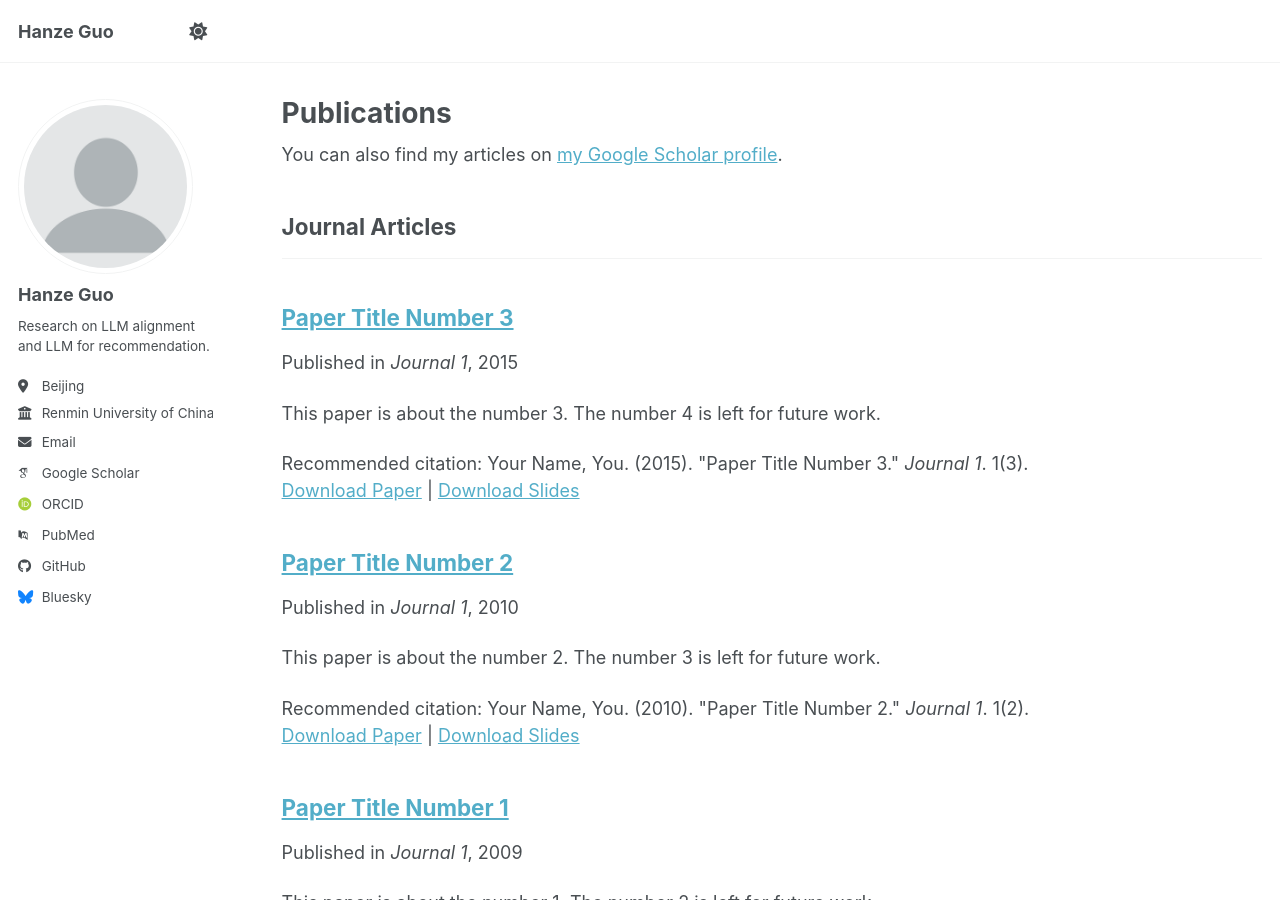
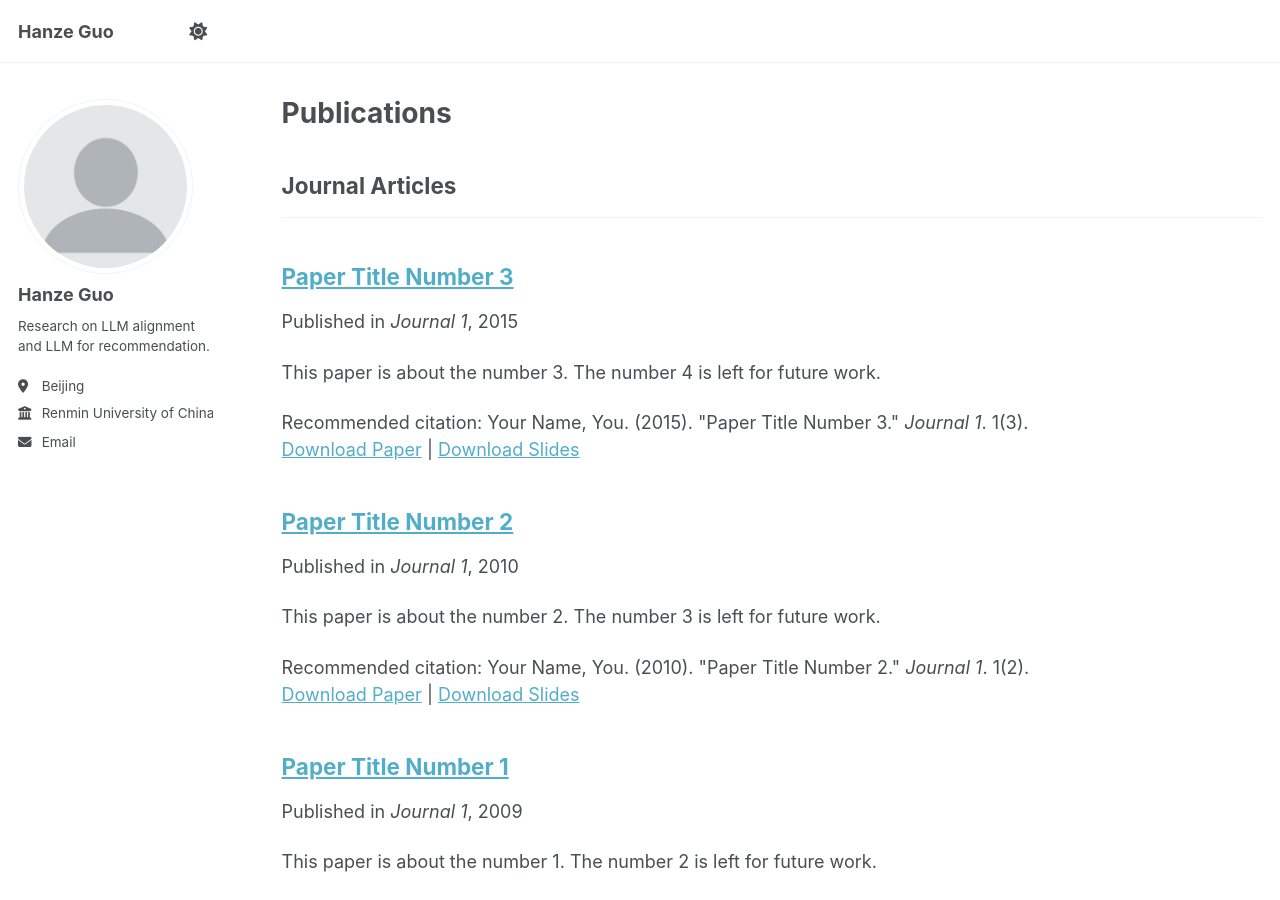
Before and after one commit to harris26-G/harris26-G.github.io, a Jekyll site: the page built from _pages/publications.html, in a window 1280 px wide and 900 px high. Built offline with Jekyll 4.4.1, drawn with Linux system fonts in a browser that asks for light colours; some web fonts are replaced; a script bundle is joined from its source files by our own code; library files that are not in the unit come from our copies; part of the change alters nothing that is shown.

Commit message:
Update _config.yml

```diff
--- a/_config.yml
+++ b/_config.yml
@@ -32,55 +32,7 @@ author:
   uri              : # URL
   email            : "ghz@ruc.edu.cn"
 
-  # Academic websites
-  academia         : # URL
-  arxiv            : # URL - Update with the correct link to your profile
-  googlescholar    : "https://scholar.google.com/citations?user=PS_CX0AAAAAJ"
-  inspire-hep      : # URL
-  impactstory      : # URL
-  orcid            : "https://orcid.org/yourorcidurl"
-  semantic         : # URL
-  ssrn             : # URL
-  pubmed           : "https://www.ncbi.nlm.nih.gov/pubmed/?term=john+snow"
-  researchgate     : # URL
-  scopus           : # URL
-  zotero           : # URL
 
-
-  # Repositories and software development
-  bitbucket        : # Username - Update with your username on the site
-  codepen          : # Username
-  dribbble         : # Username
-  github           : "academicpages"
-  kaggle           : # Username
-  stackoverflow    : # User number or user number and name (i.e., use "1" or "1/jeff-atwood")
-
-  # Social media
-  artstation       : # Username
-  bluesky          : "bsky.app" # Replace this with you Bluesky username
-  facebook         : # Username
-  flickr           : # Username
-  foursquare       : # Username
-  goodreads        : # Username
-  google_plus      : # Username
-  keybase          : # Username
-  instagram        : # Username
-  lastfm           : # Username
-  linkedin         : # Username
-  mastodon         : # URL
-  medium           : # URL
-  pinterest        : # Username
-  soundcloud       : # Username
-  steam            : # Username
-  telegram         : # URL
-  tumblr           : # Username
-  twitter          : # Username for X / Twitter
-  vine             : # Username
-  weibo            : # Username
-  wikipedia        : # Username
-  xing             : # Username
-  youtube          : # Username
-  zhihu            : # Username
 
 # Publication Category - The following the list of publication categories and their headings
 publication_category:
```
